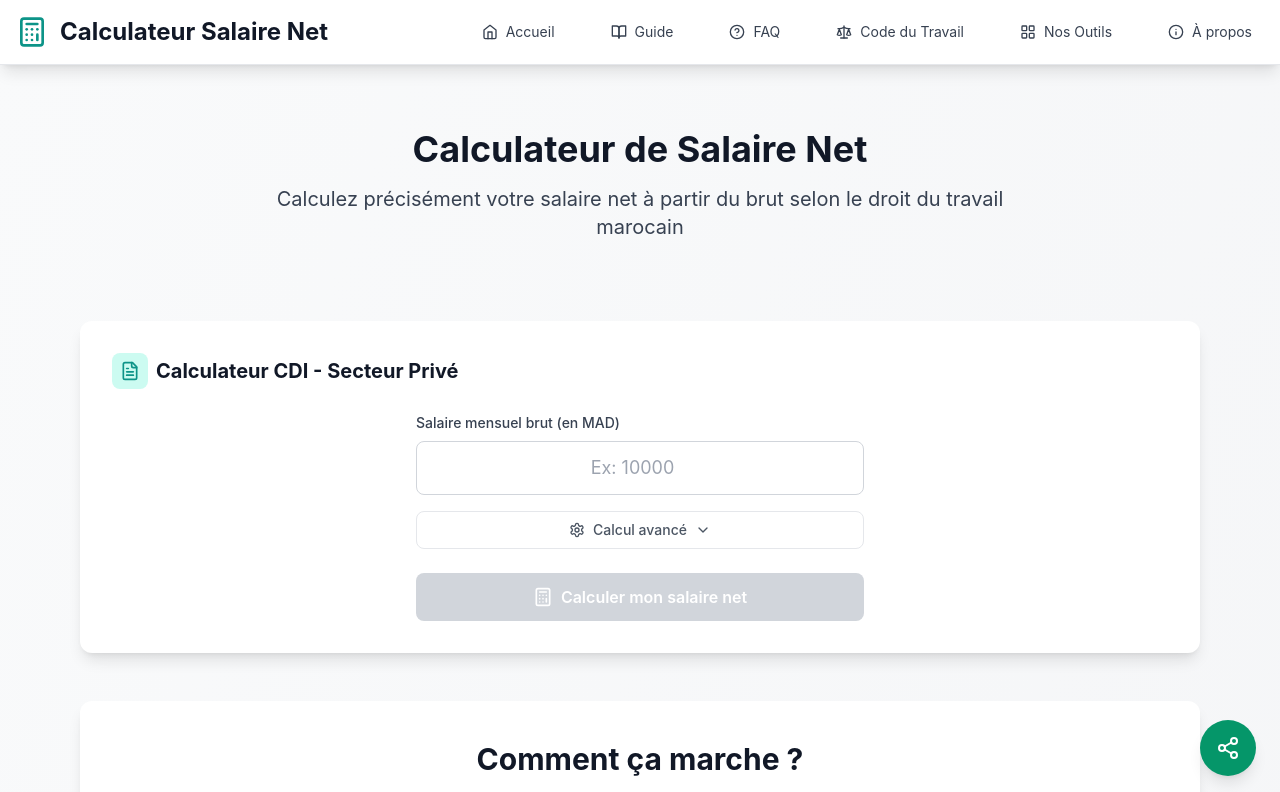
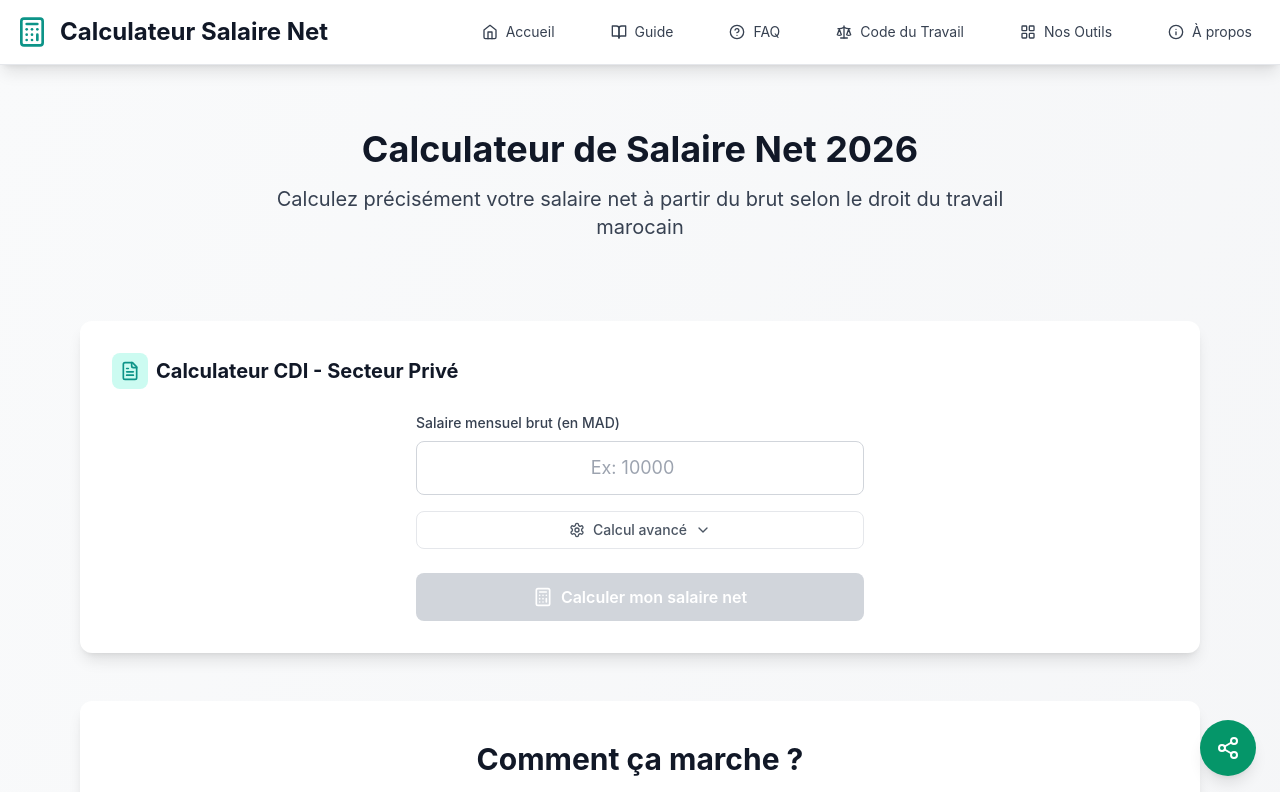
Before and after one commit to sbendhiba/salarynet, a Next.js app: page / in a window 1280 px wide. Shown: the top 792 px of the page. Built offline with nearby package versions, Linux system fonts and the light colour scheme.

Commit message:
sitemap update

```diff
--- a/src/app/page.tsx
+++ b/src/app/page.tsx
@@ -110,7 +110,7 @@ export default function Home() {
         {/* Hero Section */}
         <section className="text-center py-8">
           <h2 className="text-3xl md:text-4xl font-bold text-gray-900 mb-4">
-            Calculateur de Salaire Net
+            Calculateur de Salaire Net 2026
           </h2>
           <p className="text-gray-700 text-lg md:text-xl max-w-3xl mx-auto">
             Calculez précisément votre salaire net à partir du brut selon le droit du travail marocain
```
Also changed, not shown: 1 other file (tests, documents, lock files or other folders).
